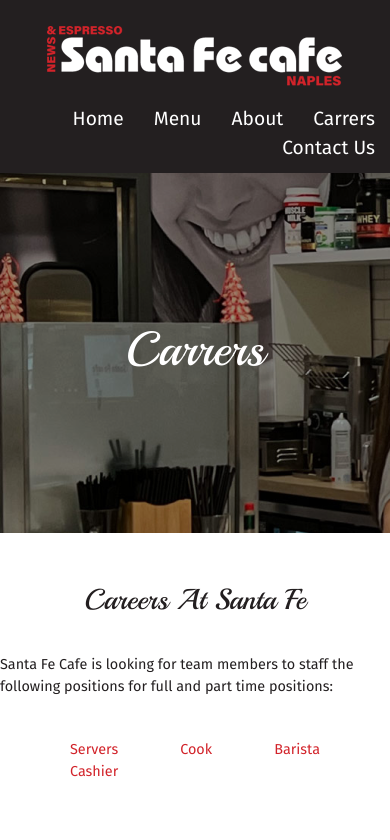
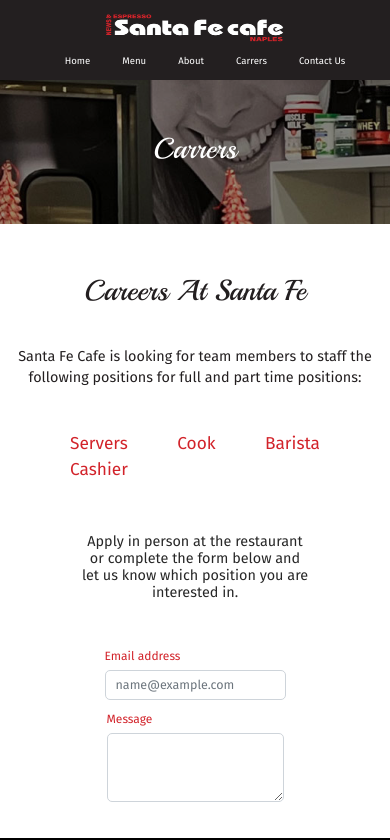
Before and after one commit to matiasandraos/Proyecto_final_Andraos, a website: page pages/carrers.html in a window 390 px wide. Shown: the top 840 px of the page. Drawn offline with nearby package versions, Linux system fonts and the light colour scheme.

Commit message:
correccion mq

```diff
--- a/pages/carrers.html
+++ b/pages/carrers.html
@@ -17,7 +17,7 @@
     <header>
         <nav class="navbar container">
             <a class="navbar__link" href="../index.html">
-                <img src="../images/SANTAFE-LOGO 1.png" alt="logo">
+                <img class="navbar__link__img" src="../images/SANTAFE-LOGO 1.png" alt="logo">
             </a>
             <ul class="menu">
                 <li class="menu__item">
--- a/scss/misc/_media.scss
+++ b/scss/misc/_media.scss
@@ -1,29 +1,37 @@
-@media screen and (max-width: 850px) {
+/* NAVBAR */
+@media screen and (max-width: 768px) {
 
     .navbar {
         flex-direction: column;
         align-items: center;
         flex-wrap: wrap;
         padding-bottom: 0;
+
     }
 
-    .menu{
+    .navbar__link__img {
+        width: 4rem;
+        height: 6rem;
+    }
+
+    .menu {
         justify-content: center;
         flex-wrap: wrap;
 
+        .menu__item {
+            padding: 0.1rem;
         }
 
-    .story {
-        display: flex;
-        flex-direction: column;
-        flex-wrap: wrap;
+
+        .menu__link {
+            font-size: $text-sm;
         }
 
-    .story__provide {
-        display: flex;
-        flex-wrap: wrap;
+    }
 
-    }
+
+
+    /* FOOTER */
 
     .footer {
         flex-wrap: wrap;
@@ -31,14 +39,6 @@
 
 
 
-
-
-    .mainContactUS {
-        display: flex;
-        flex-direction: column;
-        flex-wrap: wrap;
-        font-size: small;
-    }
 
 
 
@@ -49,10 +49,68 @@
 
 
 
+
+@media screen and (max-width: 576px) {
+    .navbar {
+        flex-direction: column;
+        align-items: center;
+        flex-wrap: wrap;
+        padding-bottom: 0;
+    }
+
+    .menu {
+        justify-content: center;
+        flex-wrap: wrap;
+
+        .menu__item {
+            padding: 0.1rem;
+        }
+
+
+        .menu__link {
+            font-size: $text-xs;
+        }
+
+    }
+
+    .navbar__link__img {
+        width: 1rem;
+        height: 4.5rem;
+    }
+
+}
+
+
+
 /* CARRERS */
 
 
 @media screen and (max-width: 768px) {
+
+    .banner__carrers {
+        background-image: url('../images/image\ 8.png');
+        display: flex;
+    flex-direction: column;
+    width: 100%;
+    height: 20em;
+    margin-top: 0;
+    margin-right: 0;
+    margin-left: 0%;
+  /*   margin-bottom: 5em; */
+
+
+            .banner__title {
+
+               @include flex (row, no-wrap, center, center, no-gap);
+
+                color: $light;
+                font-size: $text-xl;
+                height: inherit;
+                font-family: $font-primary;
+
+            }
+    }
+
 
     .carrers {
 
@@ -111,21 +169,22 @@
         }
 
 
-
-
-
-    }
  .carrers__form {
-        @include padding(5rem,10rem,5rem,10rem);
+        @include padding(4rem, 8rem, 4rem, 8rem);
 
         .carrers__form__title {
-            font-size: $text-md;
+            font-size: $text-sm;
             color: rgba(36, 36, 36, 0.984);
             text-align: center;
         }
 
 
     }
+
+
+    }
+
+
 }
 
 
@@ -133,6 +192,31 @@
 
 
 @media screen and (max-width: 576px) {
+
+    .banner__carrers {
+        background-image: url('../images/image\ 8.png');
+        display: flex;
+    flex-direction: column;
+    width: 100%;
+    height: 12em;
+    margin-top: 0;
+    margin-right: 0;
+    margin-left: 0%;
+  /*   margin-bottom: 5em; */
+
+
+            .banner__title {
+
+               @include flex (row, no-wrap, center, center, no-gap);
+
+                color: $light;
+                font-size: $text-lg;
+                height: inherit;
+                font-family: $font-primary;
+
+            }
+    }
+
     .carrers {
 
         @include flex(column, wrap, center, center, no-gap);
@@ -147,8 +231,12 @@
 
         &__description {
             font-size: $text-sm;
+            text-align: center;
             color: $primary;
             padding-bottom: $sp-md;
+            padding-left:$sp-sm ;
+            padding-right:$sp-sm ;
+
 
         }
 
@@ -178,7 +266,8 @@
 
                     @include padding(0, 2rem, 0, 2rem);
                     display: flex;
-                    flex-wrap: wrap
+                    flex-wrap: wrap;
+                    font-size: $text-sm;
                 }
 
 
@@ -189,12 +278,13 @@
     }
 
     .carrers__form {
-        @include padding(5rem,10rem,5rem,10rem);
+        /* @include padding(0.5rem, 2rem, 0.5rem, 2rem); */
 
         .carrers__form__title {
-            font-size: $text-sm;
+            font-size: $text-xs;
             color: rgba(36, 36, 36, 0.984);
             text-align: center;
+
         }
 
 
@@ -228,7 +318,7 @@
             &__title {
                 font-size: $text-lg;
                 color: $primary;
-                    @include padding(8rem, 0, 3rem,0);
+                @include padding(8rem, 0, 3rem, 0);
                 display: flex;
                 justify-content: center;
                 align-items: center;
@@ -261,13 +351,13 @@
                 @include padding(8rem, 0, 8rem, 0);
 
 
-            .mainMenu__carta__selector{
+                .mainMenu__carta__selector {
                     width: 50em;
                     height: 30em;
 
                 }
 
-                &__text{
+                &__text {
                     font-size: $text-sm;
                     color: $secondary;
                     display: flex;
@@ -319,7 +409,7 @@
             &__title {
                 font-size: $text-md;
                 color: $primary;
-                    @include padding(5rem, 0, 2rem,0);
+                @include padding(5rem, 0, 2rem, 0);
                 display: flex;
                 justify-content: center;
                 align-items: center;
@@ -351,14 +441,14 @@
                 align-items: center;
                 @include padding(6rem, 0, 6rem, 0);
 
-                .mainMenu__carta__selector{
+                .mainMenu__carta__selector {
                     width: 25em;
                     height: 15em;
 
                 }
 
 
-                &__text{
+                &__text {
                     font-size: $text-xs;
                     color: $secondary;
                     display: flex;
```
Also changed, not shown: pages/about.html (+1 -1 lines), pages/contactUs.html (+1 -1 lines), pages/menu.html (+1 -1 lines), css/translated.css. Lines whose indentation alone changed are shown as unchanged.
